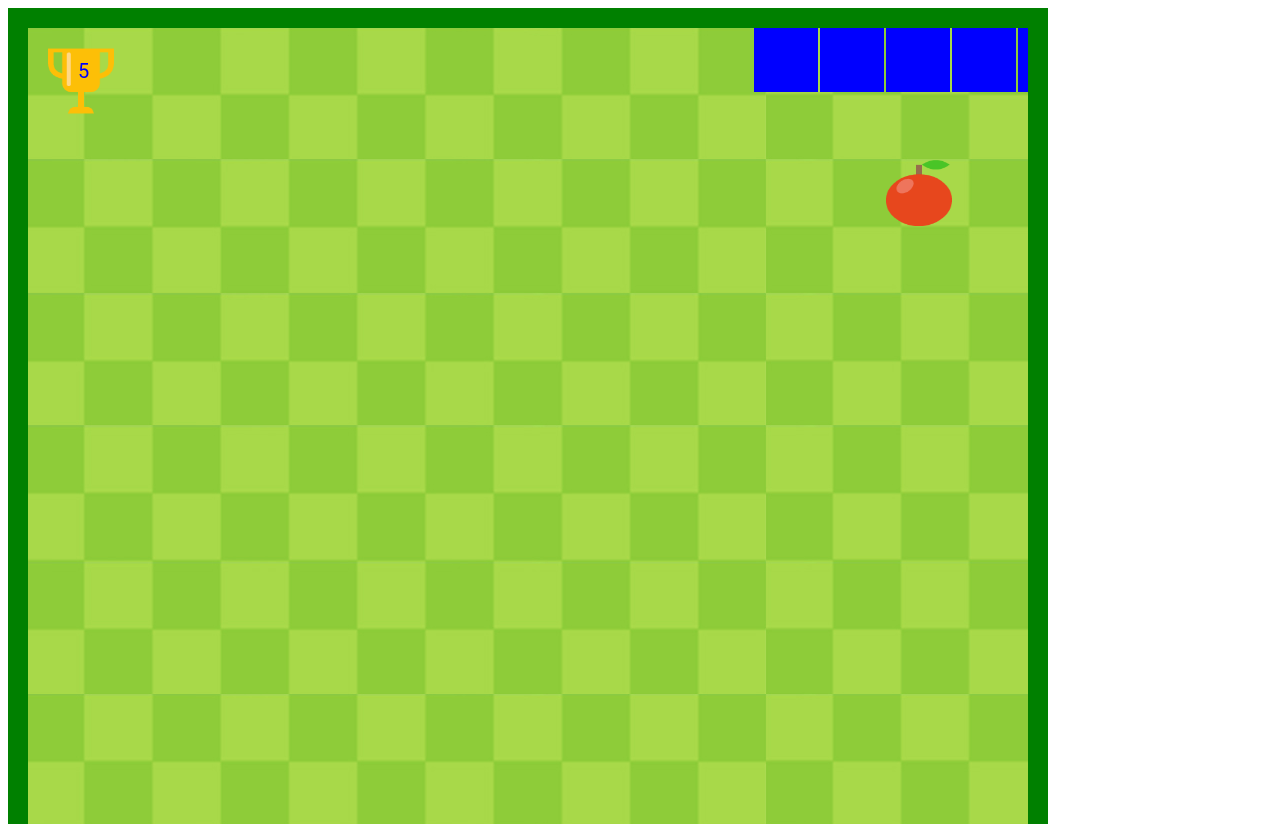
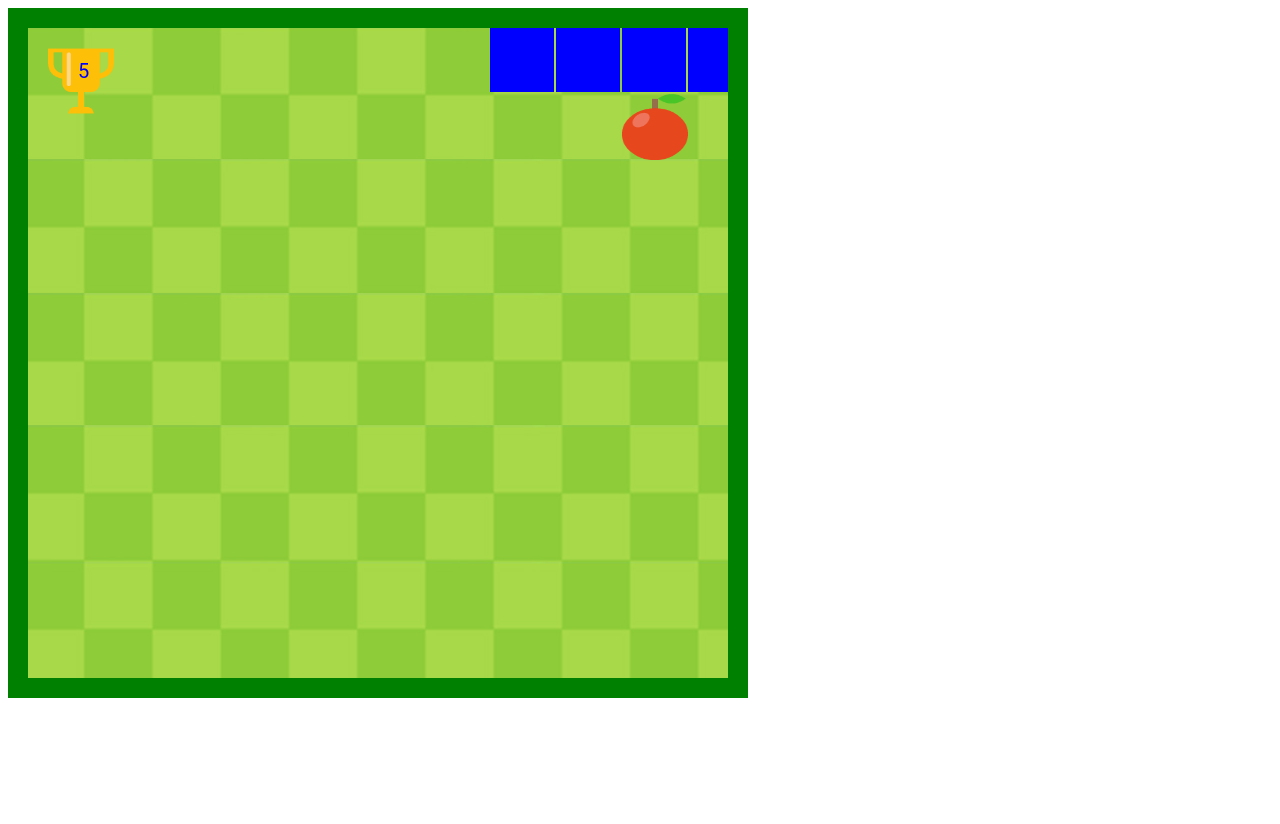
Before and after one commit to mukul2310/snake-game, a plain HTML site: page index.html in a window 1280 px wide. Shown: the top 824 px of the page. After the commit the page ends 800 px from the top, so only its background shows below. Drawn offline with Linux system fonts and the light colour scheme.

Commit message:
improved ui

```diff
--- a/index.html
+++ b/index.html
@@ -14,7 +14,7 @@
 </head>
 
 <body>
-    <canvas id="mycanvas"></canvas>
+    <canvas id="mycanvas" style="align-content: center;"></canvas>
     <script src="main.js"></script>
 </body>
 
--- a/main.js
+++ b/main.js
@@ -1,7 +1,7 @@
 function init() {
     var canvas = document.getElementById("mycanvas");
-    W = canvas.width = 1000;
-    H = canvas.height = 1000;
+    W = canvas.width = 700;
+    H = canvas.height = 650;
     cell_size = 66;
     score=5;
     pen = canvas.getContext('2d');
@@ -120,10 +120,14 @@ function getRandomFood() {
 
 function gameloop() {
     if (game_over)
-        clearInterval(f);
-    draw();
+
+{
+	clearInterval(f);
+alert("game over");
+}
+draw();
     update();
 
 }
 init();
-f = setInterval(gameloop, 100);
+f = setInterval(gameloop, 150);
```
